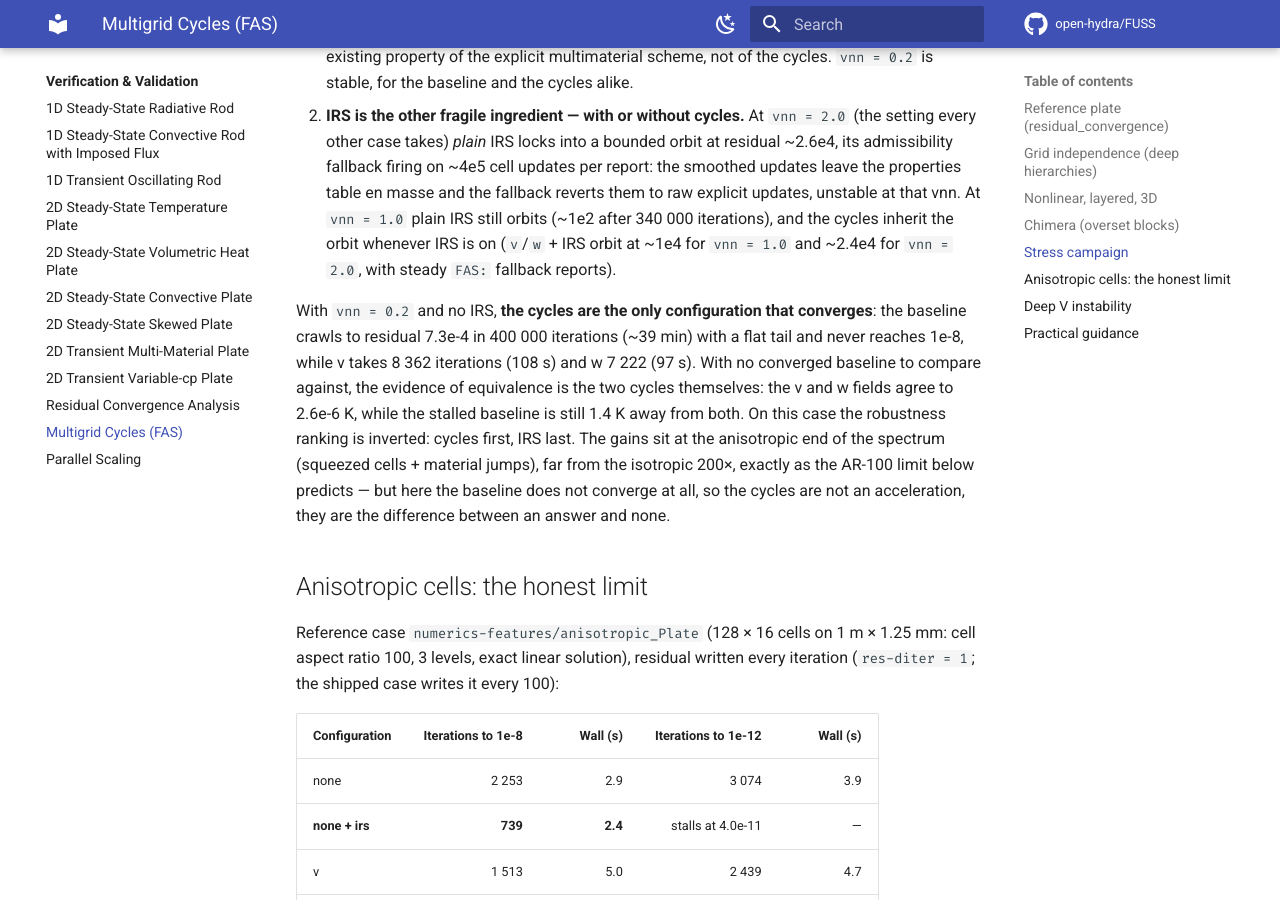
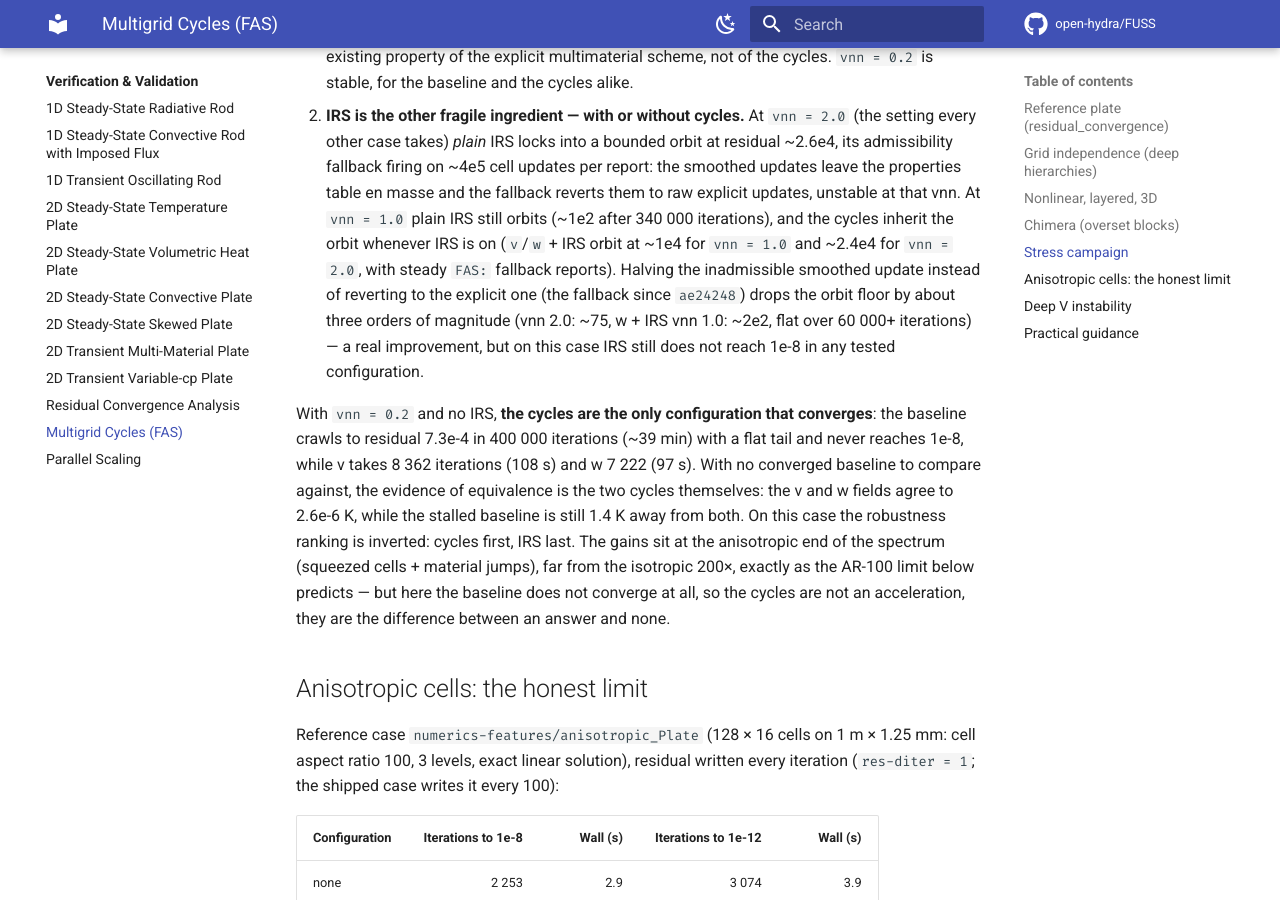
Before and after one commit to open-hydra/FUSS, an MkDocs documentation site: the page built from docs/vv/fas-cycles.md, in a window 1280 px wide and 900 px high, scrolled down 3984 px. Built offline with MkDocs 1.6.1 and Material for MkDocs 9.7.7, drawn with Linux system fonts in a browser that asks for light colours; comment, search, counter and statistics services are not loaded.

Commit message:
Docs: liner results of the IRS halving fallback
Co-Authored-By: Claude Fable 5 <noreply@anthropic.com>

```diff
--- a/docs/vv/fas-cycles.md
+++ b/docs/vv/fas-cycles.md
@@ -129,7 +129,11 @@ measured in 2D.
    leave the properties table en masse and the fallback reverts them to raw explicit updates,
    unstable at that vnn. At `vnn = 1.0` plain IRS still orbits (~1e2 after 340 000 iterations),
    and the cycles inherit the orbit whenever IRS is on (`v`/`w` + IRS orbit at ~1e4 for
-   `vnn = 1.0` and ~2.4e4 for `vnn = 2.0`, with steady `FAS:` fallback reports).
+   `vnn = 1.0` and ~2.4e4 for `vnn = 2.0`, with steady `FAS:` fallback reports). Halving the
+   inadmissible smoothed update instead of reverting to the explicit one (the fallback since
+   `ae24248`) drops the orbit floor by about three orders of magnitude (vnn 2.0: ~75,
+   w + IRS vnn 1.0: ~2e2, flat over 60 000+ iterations) — a real improvement, but on this case
+   IRS still does not reach 1e-8 in any tested configuration.
 
 With `vnn = 0.2` and no IRS, **the cycles are the only configuration that converges**: the
 baseline crawls to residual 7.3e-4 in 400 000 iterations (~39 min) with a flat tail and never
```
